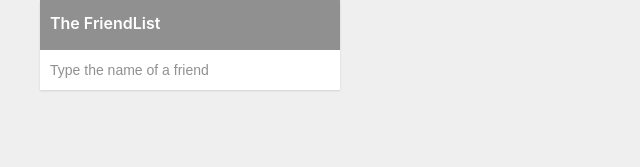
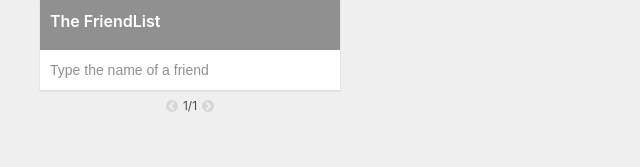
Before and after one commit to shubham-chawla/friendster, a React (Create React App) app: page / in a window 1280 px wide. Shown: the top 167 px of the page, without its empty margins (0-640 px from the left). Built offline with nearby package versions, Linux system fonts and the light colour scheme.

Commit message:
Adds Pagination

```diff
--- a/src/components/Friendster/index.js
+++ b/src/components/Friendster/index.js
@@ -54,8 +54,10 @@ const Action = styled.div`
 const Friendster = () => {
     const [friends, makeFriends] = useState([]);
     const [inputVal, setVal] = useState('');
+    const [page, setPage] = useState(1);
+
     return (
-        <div className="max-width-container">
+        <div className="max-width-container fcol">
             <Container>
                 <Header>The FriendList</Header>
                 <InputField
@@ -65,19 +67,19 @@ const Friendster = () => {
                     onChange={e => setVal(e.target.value)}
                     onKeyDown={e => {
                         if (e.key === 'Enter' && e.target.value.length) {
-                            makeFriends([...friends, { name: e.target.value.trim(), isFav: false, mutual: 'xx' }]);
+                            makeFriends([{ name: e.target.value.trim(), isFav: false, mutual: 'xx' }, ...friends]);
                             setVal('');
                         }
                     }}
                 />
                 {!!friends.length &&
-                    friends.map((x, i) => (
+                    friends.slice(page * 2 - 2, page * 2).map((x, i) => (
                         <Friends key={i}>
                             <div className="detail fcol">
                                 <span className="regular text-bold">{x.name}</span>
                                 <span className="small margin-t-5">{x.mutual + ' friends in common'}</span>
                             </div>
-                            <div className="actions frow">
+                            <div className="actions frow align-items">
                                 <Action className="margin-r-5">
                                     {x.isFav ? (
                                         <i
@@ -107,6 +109,21 @@ const Friendster = () => {
                         </Friends>
                     ))}
             </Container>
+            <div className="margin-t-5 frow center" style={{ width: '300px' }}>
+                {page > 1 ? (
+                    <i className="fa fa-chevron-circle-left regular pointer margin-r-5" onClick={() => page > 1 && setPage(page - 1)} />
+                ) : (
+                    <i className="fa fa-chevron-circle-left regular margin-r-5 light-gray" />
+                )}
+                <span className="small">
+                    {page}/{Math.ceil(friends.length / 2) || 1}
+                </span>
+                {friends.length > 2 && page < Math.ceil(friends.length / 2) ? (
+                    <i className="fa fa-chevron-circle-right regular pointer margin-l-5" onClick={() => page < Math.ceil(friends.length / 2) && setPage(page + 1)} />
+                ) : (
+                    <i className="fa fa-chevron-circle-right regular light-gray margin-l-5" />
+                )}
+            </div>
         </div>
     );
 };
--- a/src/index.scss
+++ b/src/index.scss
@@ -10,7 +10,7 @@ body {
     color: #4a4a4a;
     font-size: 14px;
     min-height: 100%;
-    line-height: 26px;
+    line-height: 22px;
     font-weight: normal;
     background-color: #efefef;
     margin: 0;
@@ -80,12 +80,21 @@ input::placeholder {
     flex-direction: row;
 }
 
+.f-space-between {
+    display: flex;
+    justify-content: space-between;
+}
+
 .margin-t-5 {
     margin-top: 5px;
 }
 
 .margin-r-5 {
     margin-right: 5px;
+}
+
+.margin-l-5 {
+    margin-left: 5px;
 }
 
 .solid {
@@ -95,3 +104,17 @@ input::placeholder {
 .pointer {
     cursor: pointer;
 }
+
+.center {
+    display: flex;
+    align-items: center;
+    justify-content: center;
+}
+
+.align-items {
+    align-items: center;
+}
+
+.light-gray {
+    color: #d7d7d7;
+}
```
